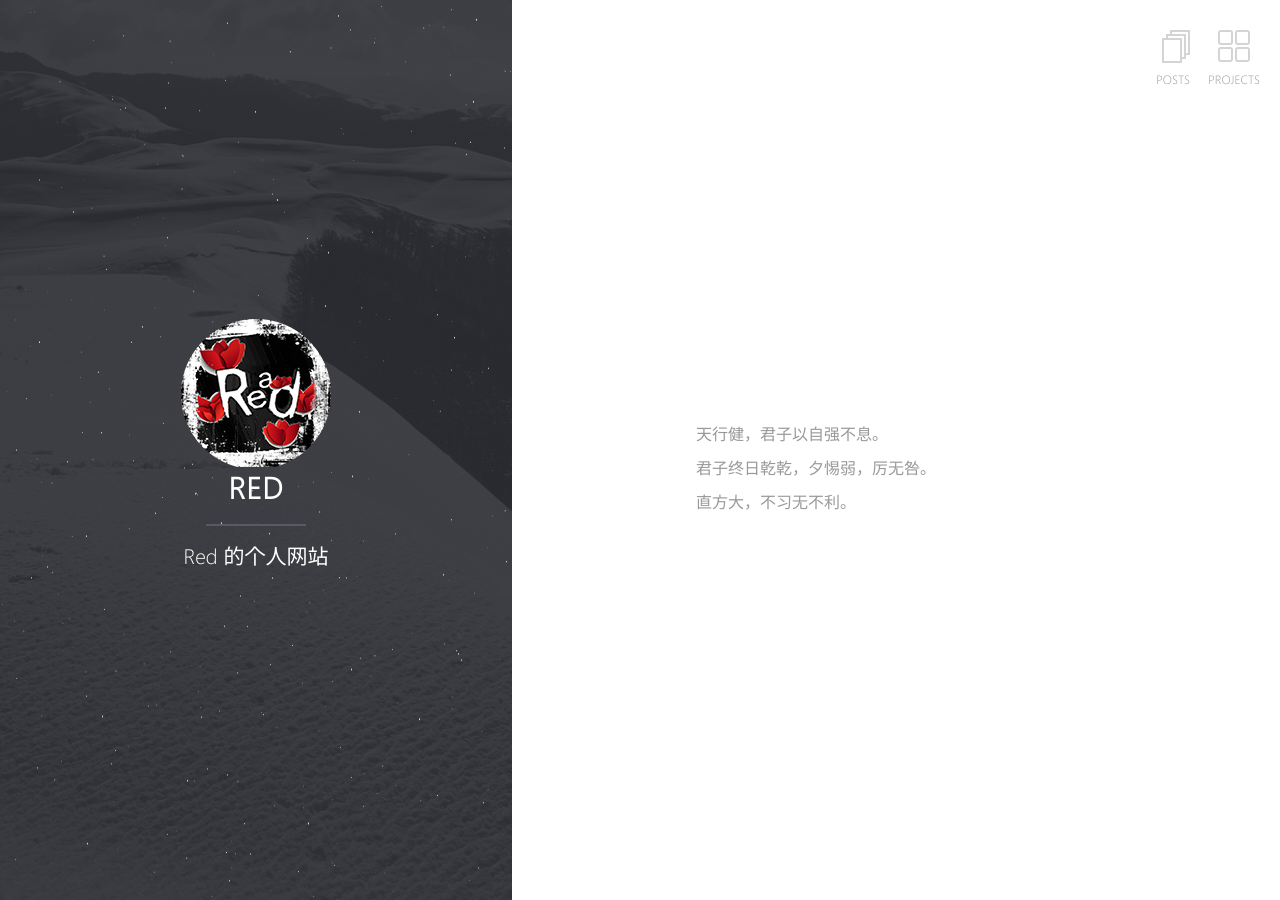
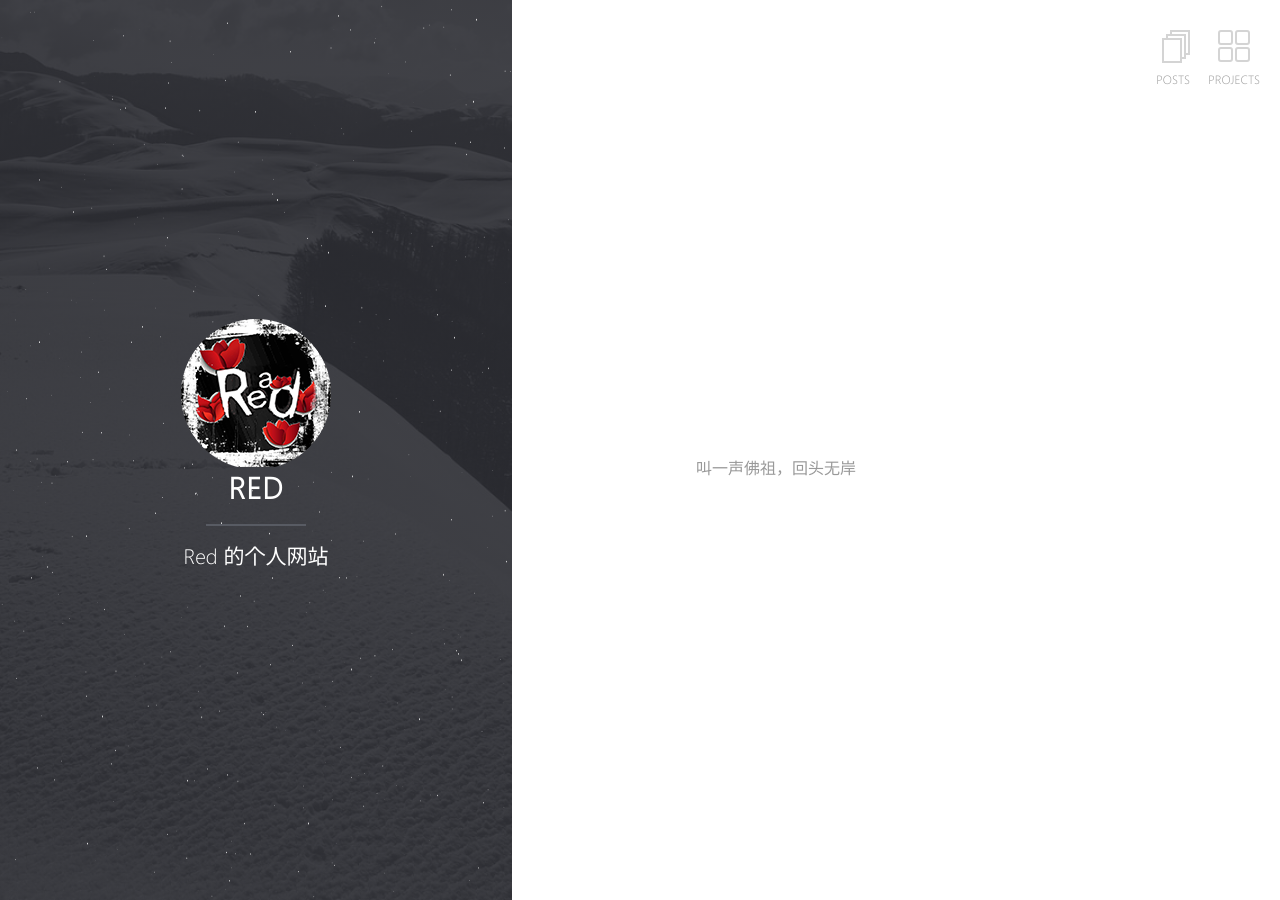
Before and after one commit to Rednuo/Rednuo.github.io, a Jekyll site: the page built from index.md, in a window 1280 px wide. Built offline with Jekyll 4.4.1, drawn with Linux system fonts in a browser that asks for light colours.

Commit message:
Update index.md
去除多余

```diff
--- a/index.md
+++ b/index.md
@@ -2,8 +2,4 @@
 layout: home
 ---
 
-天行健，君子以自强不息。
-
-君子终日乾乾，夕惕弱，厉无咎。
-
-直方大，不习无不利。
+叫一声佛祖，回头无岸
```
